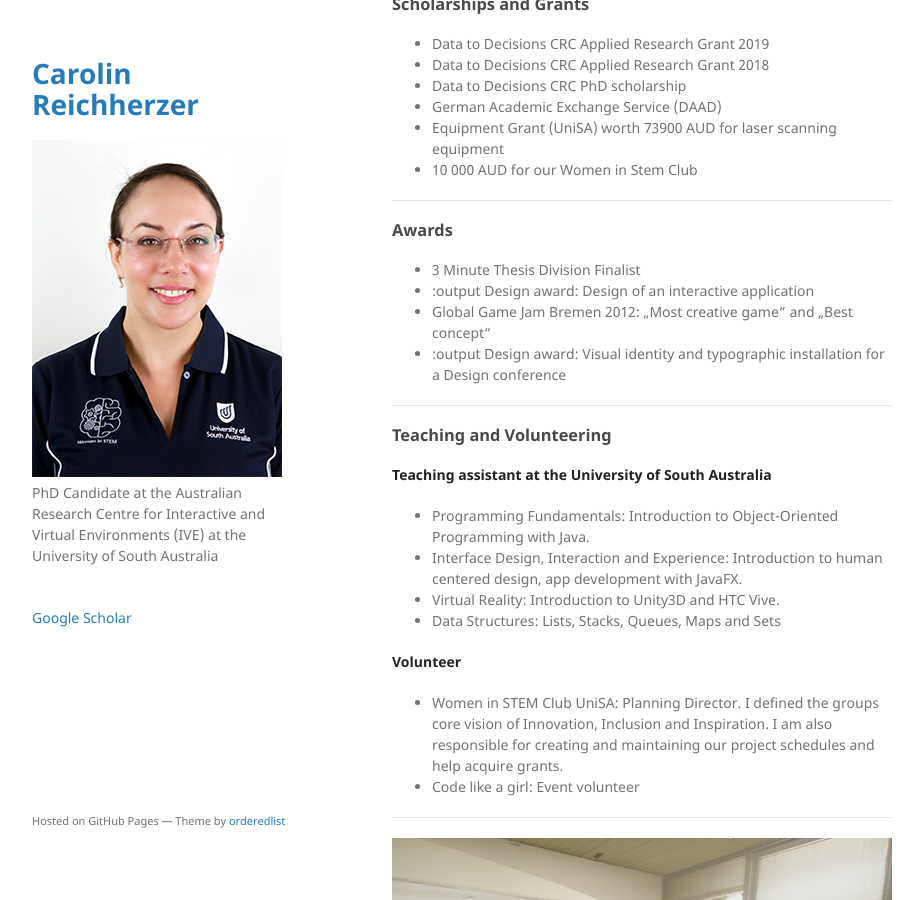
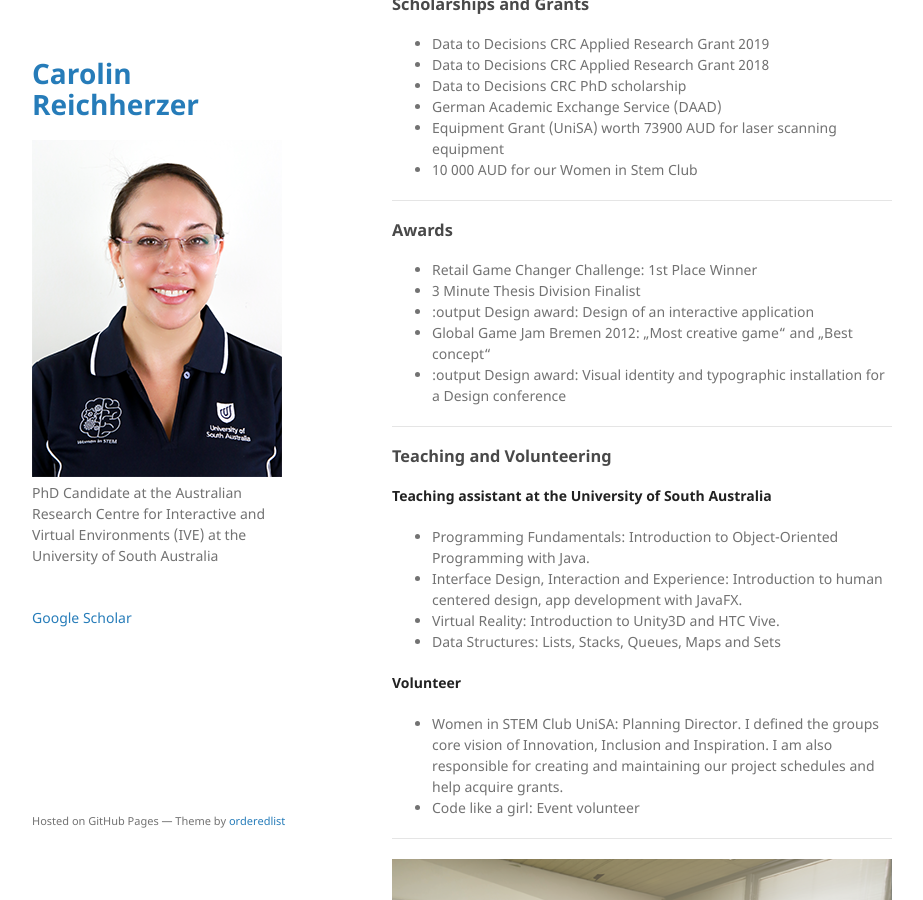
Before and after one commit to kiwicarolin/kiwicarolin.github.io, a Jekyll site: the page built from index.md, in a window 1280 px wide and 900 px high, scrolled down 2034 px. Shown: the whole window, without its empty margins (178-1101 px from the left). Built offline with Jekyll 4.4.1, drawn with Linux system fonts in a browser that asks for light colours; our own code applies the rules of GitHub Pages for plain Markdown files.

Commit message:
no message

```diff
--- a/index.md
+++ b/index.md
@@ -66,7 +66,7 @@ Mark Billinghurst, Alaeddin Nassani, and **Carolin Reichherzer**. 2014. Social p
 ***
 
 ### Awards
-
+* Retail Game Changer Challenge: 1st Place Winner
 * 3 Minute Thesis Division Finalist
 * :output Design award: Design of an interactive application
 * Global Game Jam Bremen 2012: „Most creative game“ and „Best concept“
```
